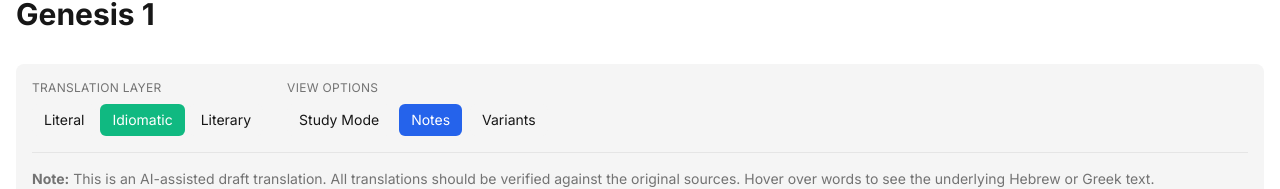
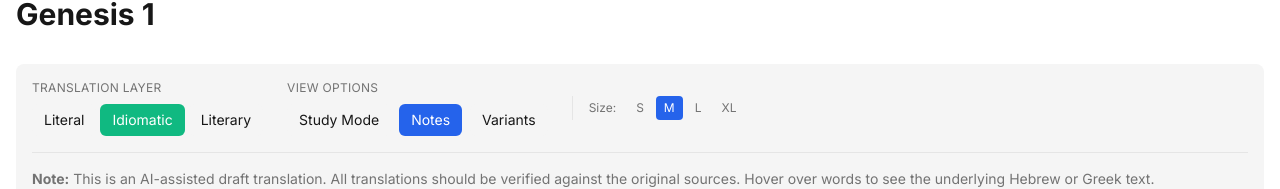
Before and after one commit to jeremiahjordanisaacson/Bible, a Next.js app in the folder apps/web/: page /read/Gen/1 in a window 1280 px wide. Shown: the part 121-310 px from the top of the page. Built offline with nearby package versions, Linux system fonts and the light colour scheme.

Commit message:
Add font size control for reading comfort
Four sizes available: Small, Medium, Large, Extra Large.
Persists preference to localStorage.
Available in both rich and simple verse display modes.

```diff
--- a/apps/web/src/app/read/[book]/[chapter]/chapter-content.tsx
+++ b/apps/web/src/app/read/[book]/[chapter]/chapter-content.tsx
@@ -12,6 +12,7 @@ import johnChapter1Verses from '@/data/sample-john';
 import { getVariantsForVerse } from '@/data/variants';
 import { getBook } from '@/data/books-metadata';
 import { KeyboardShortcutsModal } from '@/components/keyboard-shortcuts-modal';
+import { FontSizeControl, useFontSize } from '@/components/font-size-control';
 import { fetchChapter, convertToSimpleVerses } from '@/lib/bible-api';
 
 // Sample data mapping - rich data with morphology
@@ -38,6 +39,7 @@ interface ChapterContentProps {
 
 export function ChapterContent({ bookCode, chapterNum }: ChapterContentProps) {
   const { navigateTo, setCurrentBook, setCurrentChapter, showKeyboardShortcuts, setShowKeyboardShortcuts } = useBibleStore();
+  const { fontSize, setFontSize } = useFontSize();
 
   // State for fetched verses
   const [simpleVerses, setSimpleVerses] = React.useState<SimpleVerse[] | null>(null);
@@ -142,9 +144,12 @@ export function ChapterContent({ bookCode, chapterNum }: ChapterContentProps) {
       {/* Controls - only show full controls for rich data */}
       {richVerses && (
         <div className="bg-[var(--muted)] rounded-lg p-4 mb-8">
-          <div className="flex flex-wrap gap-6">
+          <div className="flex flex-wrap items-center gap-6">
             <LayerToggle />
             <ViewToggles />
+            <div className="border-l border-[var(--border)] pl-4">
+              <FontSizeControl fontSize={fontSize} onFontSizeChange={setFontSize} />
+            </div>
           </div>
           <div className="mt-4 text-sm text-[var(--muted-foreground)] border-t border-[var(--border)] pt-4">
             <strong>Note:</strong> This is an AI-assisted draft translation. All translations should
@@ -157,6 +162,8 @@ export function ChapterContent({ bookCode, chapterNum }: ChapterContentProps) {
       {/* Simple controls for API-fetched content */}
       {!richVerses && simpleVerses && (
         <div className="bg-blue-50 dark:bg-blue-900/20 border border-blue-200 dark:border-blue-800 rounded-lg p-4 mb-8">
+          <div className="flex flex-wrap items-center justify-between gap-4">
+            <div>
               <div className="text-sm">
                 <strong>Public Domain Text:</strong> {translationName}
               </div>
@@ -167,11 +174,14 @@ export function ChapterContent({ bookCode, chapterNum }: ChapterContentProps) {
                 <Link href="/read/John/1/" className="text-[var(--accent)] hover:underline">John 1</Link>.
               </div>
             </div>
+            <FontSizeControl fontSize={fontSize} onFontSizeChange={setFontSize} />
+          </div>
+        </div>
       )}
 
       {/* Rich verse display with full features */}
       {richVerses && (
-        <div className="max-w-3xl">
+        <div className={`max-w-3xl ${fontSize}`}>
           {richVerses.map((verse, index) => (
             <VerseDisplay
               key={verse.ref}
@@ -212,7 +222,7 @@ export function ChapterContent({ bookCode, chapterNum }: ChapterContentProps) {
 
       {/* Simple verse display for API-fetched content */}
       {!richVerses && simpleVerses && !loading && (
-        <SimpleVerseList verses={simpleVerses} />
+        <SimpleVerseList verses={simpleVerses} className={fontSize} />
       )}
 
       {/* Navigation */}
--- /dev/null
+++ b/apps/web/src/components/font-size-control.tsx
@@ -0,0 +1,61 @@
+'use client';
+
+import * as React from 'react';
+
+const FONT_SIZES = [
+  { label: 'S', value: 'text-sm', description: 'Small' },
+  { label: 'M', value: 'text-base', description: 'Medium' },
+  { label: 'L', value: 'text-lg', description: 'Large' },
+  { label: 'XL', value: 'text-xl', description: 'Extra Large' },
+];
+
+const STORAGE_KEY = 'bible-font-size';
+
+export function useFontSize() {
+  const [fontSize, setFontSize] = React.useState('text-base');
+
+  React.useEffect(() => {
+    const stored = localStorage.getItem(STORAGE_KEY);
+    if (stored && FONT_SIZES.some(s => s.value === stored)) {
+      setFontSize(stored);
+    }
+  }, []);
+
+  const updateFontSize = React.useCallback((size: string) => {
+    setFontSize(size);
+    localStorage.setItem(STORAGE_KEY, size);
+  }, []);
+
+  return { fontSize, setFontSize: updateFontSize };
+}
+
+interface FontSizeControlProps {
+  fontSize: string;
+  onFontSizeChange: (size: string) => void;
+}
+
+export function FontSizeControl({ fontSize, onFontSizeChange }: FontSizeControlProps) {
+  return (
+    <div className="flex items-center gap-1">
+      <span className="text-xs text-[var(--muted-foreground)] mr-2">Size:</span>
+      {FONT_SIZES.map((size) => (
+        <button
+          key={size.value}
+          onClick={() => onFontSizeChange(size.value)}
+          className={`
+            px-2 py-1 text-xs rounded transition-colors
+            ${fontSize === size.value
+              ? 'bg-[var(--accent)] text-[var(--accent-foreground)]'
+              : 'bg-[var(--muted)] hover:bg-[var(--border)] text-[var(--muted-foreground)]'
+            }
+          `}
+          title={size.description}
+        >
+          {size.label}
+        </button>
+      ))}
+    </div>
+  );
+}
+
+export default FontSizeControl;
--- a/apps/web/src/components/simple-verse-display.tsx
+++ b/apps/web/src/components/simple-verse-display.tsx
@@ -19,11 +19,12 @@ export function SimpleVerseDisplay({ verseNumber, text }: SimpleVerseDisplayProp
 interface SimpleVerseListProps {
   verses: Array<{ ref: string; verseNumber: number; text: string }>;
   translationName?: string;
+  className?: string;
 }
 
-export function SimpleVerseList({ verses, translationName }: SimpleVerseListProps) {
+export function SimpleVerseList({ verses, translationName, className }: SimpleVerseListProps) {
   return (
-    <div className="max-w-3xl">
+    <div className={`max-w-3xl ${className || ''}`}>
       {translationName && (
         <div className="mb-4 text-sm text-[var(--muted-foreground)] italic">
           {translationName}
```
Lines whose indentation alone changed are shown as unchanged.
